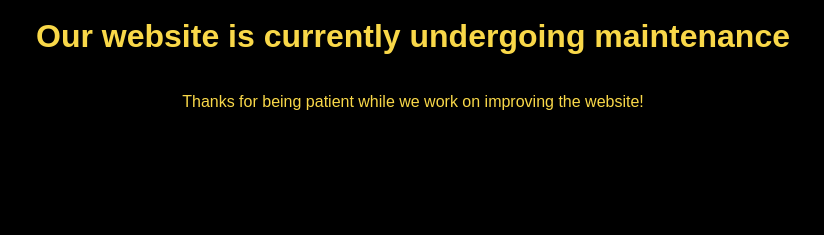
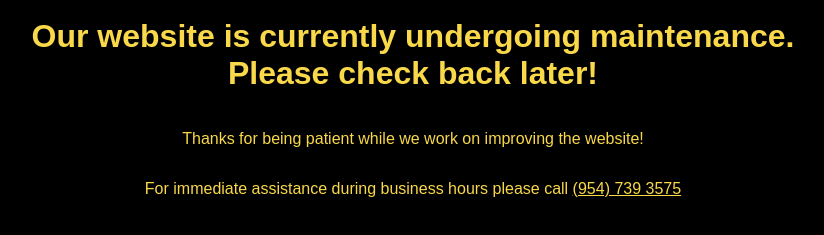
Before and after one commit to Airparts-Company-Inc/heroku-error-pages, a plain HTML site: page maintenance-mode.html in a window 1280 px wide. Shown: the part 183-418 px from the top of the page, without its empty margins (227-1051 px from the left). Drawn offline with Linux system fonts and the light colour scheme.

Commit message:
include business hours message

```diff
--- a/maintenance-mode.html
+++ b/maintenance-mode.html
@@ -21,15 +21,25 @@
     #logo {
         width: 50%;
     }
+    #link {
+        color: #f9d849;
+        text-decoration: underline;
+    }
+    #link:hover {
+        color: #fff1b4;
+        text-decoration: underline;
+    }
     h1, p {
+        text-align: center;
         color: #f9d849;
     }
 </style>
 <body>
     <div id="container">
         <img id="logo" src="airparts-desktop-splash.png" alt="Airparts Company Inc logo" />
-        <h1>Our website is currently undergoing maintenance</h1>
+        <h1>Our website is currently undergoing maintenance.<br>Please check back later!</h1>
         <p>Thanks for being patient while we work on improving the website!</p>
+        <p>For immediate assistance during business hours please call <a id="link" href="tel:+19547393575">(954) 739 3575</a></p>
     </div>
 </body>
 </html>
```
